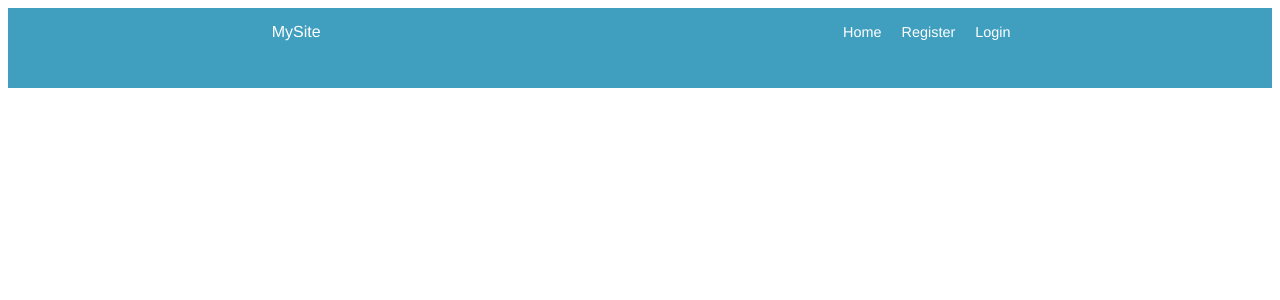
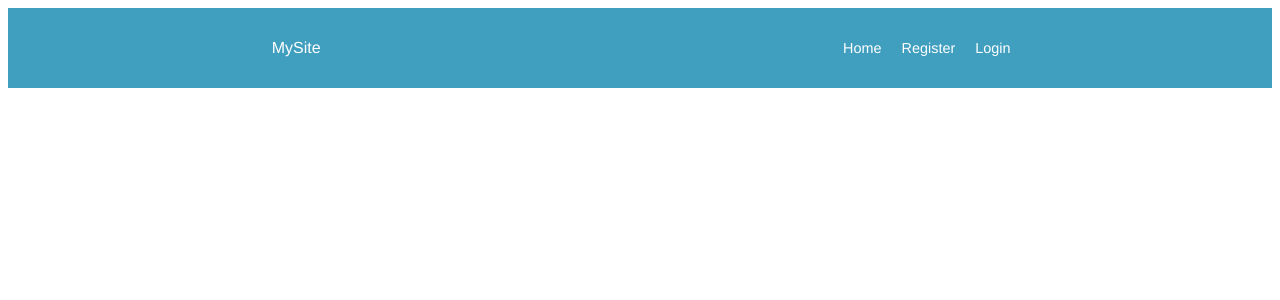
Before and after one commit to waterproofpatch/vue-python-template, a Vue app in the folder frontend/: page / in a window 1280 px wide. Shown: the top 300 px of the page. Built offline with nearby package versions, Linux system fonts and the light colour scheme.

Commit message:
height change

```diff
--- a/frontend/src/components/Header.vue
+++ b/frontend/src/components/Header.vue
@@ -63,10 +63,10 @@ export default {
 .header {
   background-color: #409fbf;
   width: 100%;
-  height: 5em;
 }
 .inner-header {
   color: white;
+  height: 5em;
   padding: 0 0 0 1.4em;
   display: flex;
   flex-direction: row;
```
